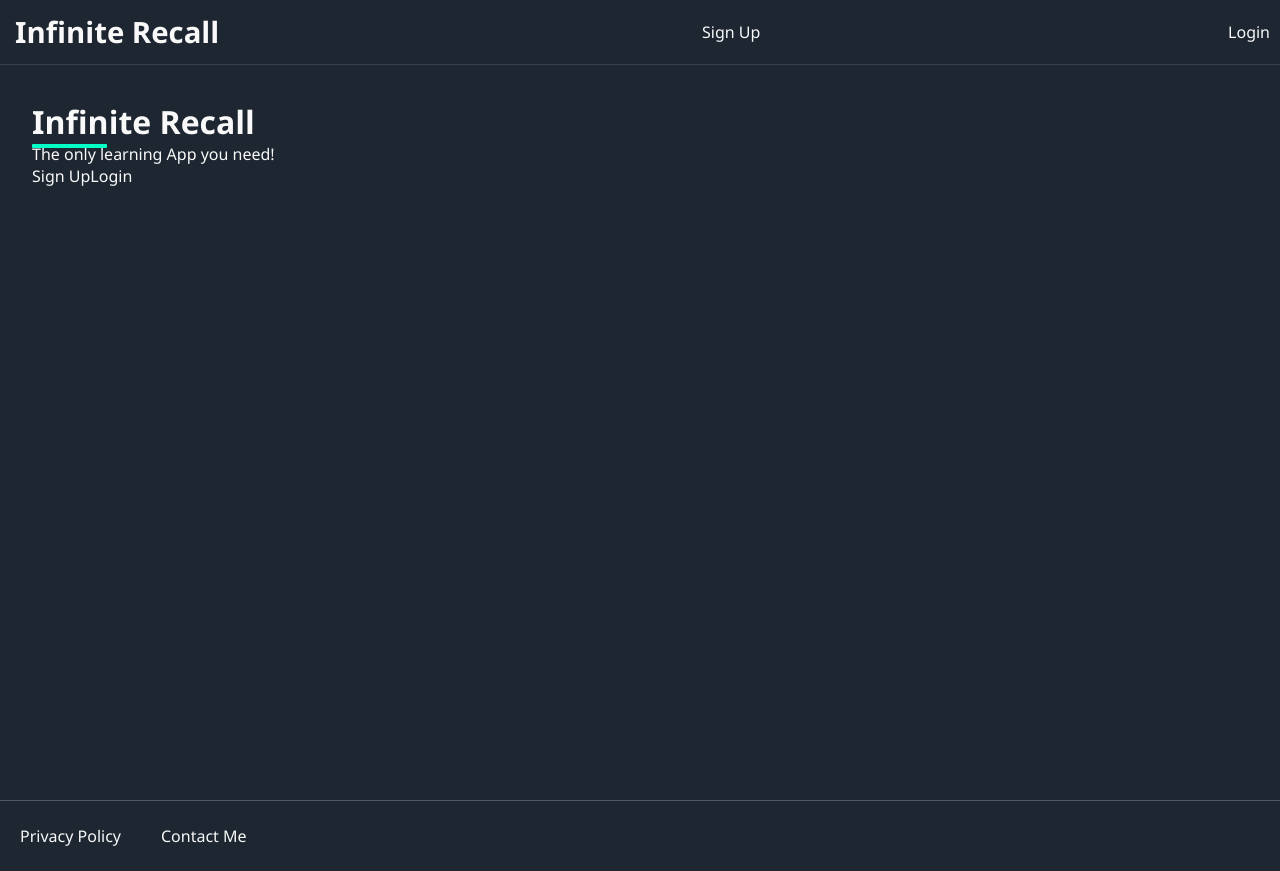
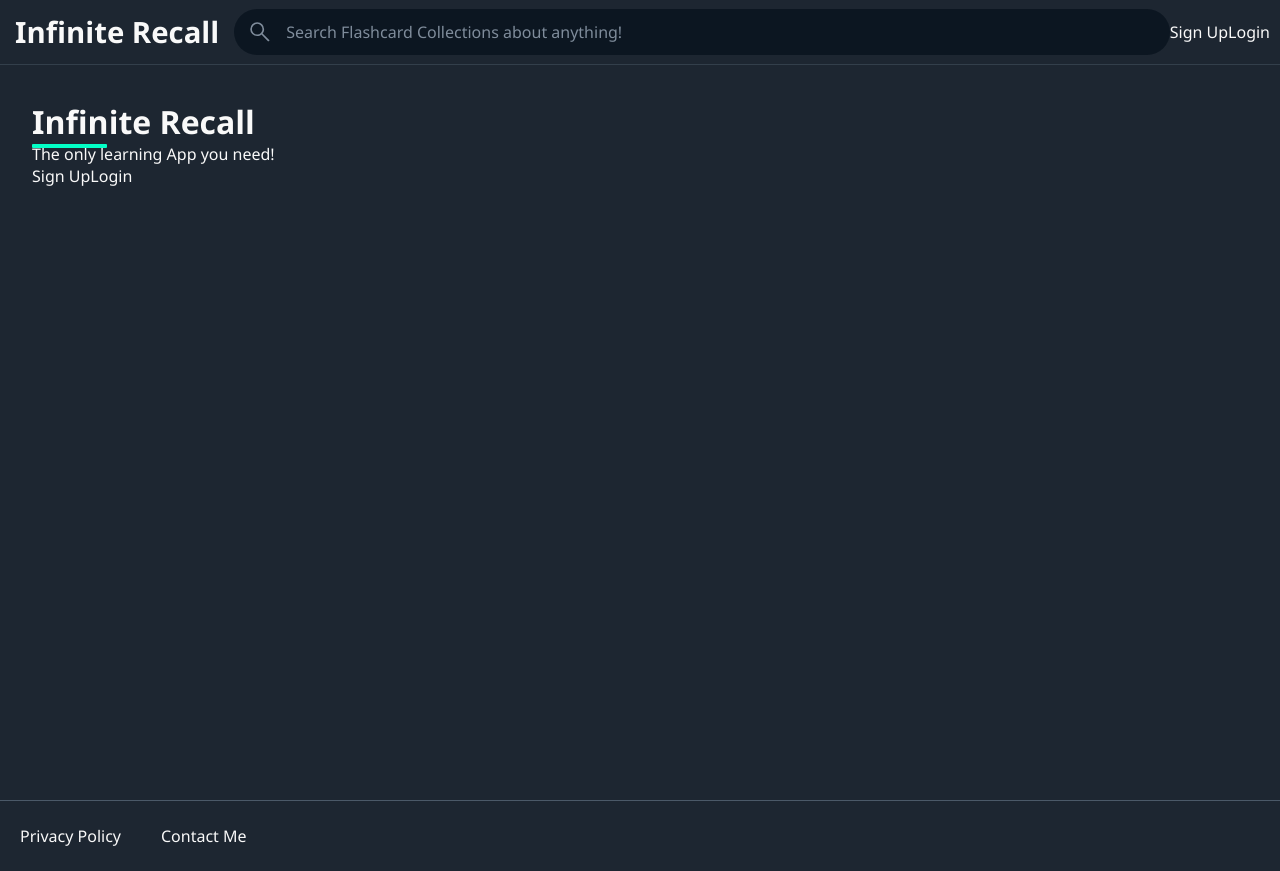
Before and after one commit to Fabian04HV/infinite-recall, a React (Create React App) app in the folder client/: page / in a window 1280 px wide. Built offline with nearby package versions, Linux system fonts and the light colour scheme.

Commit message:
Final Commit Friday

```diff
--- a/client/src/assets/index.css
+++ b/client/src/assets/index.css
@@ -195,3 +195,34 @@ footer a{
 #toggle-menu-checkbox:checked ~ label[for='toggle-menu-checkbox'] > .options-dropdown{
   display: flex;
 }
+
+.search-bar{
+  flex-grow: 1;
+  background-color: var(--color-1);
+  display: flex;
+  border-radius: 1000px;
+}
+.search-bar label{
+  padding: 10px 13px;
+  display: flex;
+  justify-content: center;
+  align-items: center;
+}
+.search-bar input{
+  font: inherit;
+  padding: 10px 10px 10px 0;
+  flex-grow: 1;
+  background: transparent;
+  border: none;
+  border-radius: 0 1000px 1000px 0;
+  color: var(--text-color);
+}
+.search-bar input:focus{
+  outline: none;
+}
+.search-bar input:focus::placeholder{
+  color: var(--accent-color);
+}
+.search-bar input::placeholder{
+  color: var(--color-5);
+}
--- a/client/src/components/Navbar.js
+++ b/client/src/components/Navbar.js
@@ -16,13 +16,20 @@ function Navbar(){
         {isLoggedIn && (
           <>
             <NavLink to={'/collections'}>My Flashcard Collections</NavLink>
-            <NavLink to={'/collection/create'}>Create Collection</NavLink>
             <NavLink to={'/notes'}>My Notes</NavLink>
           </>
         )}
       </div>
+      <div className='search-bar'>
+        <label htmlFor='search-input'>
+        <svg fill='var(--color-5)' xmlns="http://www.w3.org/2000/svg" height="26" viewBox="0 96 960 960" width="26"><path d="M774 913 533 672q-30 26-69.959 40.5T378 727q-108.162 0-183.081-75Q120 577 120 471t75-181q75-75 181.5-75t181 75Q632 365 632 471.15 632 514 618 554q-14 40-42 75l243 241q9 8.442 9 20.721t-9.913 22.192Q809 922 795.778 922q-13.222 0-21.778-9ZM377 667q81.25 0 138.125-57.5T572 471q0-81-56.875-138.5T377 275q-82.083 0-139.542 57.5Q180 390 180 471t57.458 138.5Q294.917 667 377 667Z"/></svg>
+        </label>
+        <input type='text' id='search-input' className='search-input' placeholder='Search Flashcard Collections about anything!'/>
+      </div>
+
       {isLoggedIn && (
         <>
+          <NavLink to={'/collection/create'} className='standard-button'><svg fill='var(--accent-color)' xmlns="http://www.w3.org/2000/svg" height="26" viewBox="0 96 960 960" width="26"><path d="M540.175 678q12.825 0 21.325-8.625T570 648V546h102q12.75 0 21.375-8.675 8.625-8.676 8.625-21.5 0-12.825-8.625-21.325T672 486H570V384q0-12.75-8.675-21.375-8.676-8.625-21.5-8.625-12.825 0-21.325 8.625T510 384v102H408q-12.75 0-21.375 8.675-8.625 8.676-8.625 21.5 0 12.825 8.625 21.325T408 546h102v102q0 12.75 8.675 21.375 8.676 8.625 21.5 8.625ZM260 856q-24 0-42-18t-18-42V236q0-24 18-42t42-18h560q24 0 42 18t18 42v560q0 24-18 42t-42 18H260Zm0-60h560V236H260v560ZM140 976q-24 0-42-18t-18-42V326q0-12.75 8.675-21.375 8.676-8.625 21.5-8.625 12.825 0 21.325 8.625T140 326v590h590q12.75 0 21.375 8.675 8.625 8.676 8.625 21.5 0 12.825-8.625 21.325T730 976H140Zm120-740v560-560Z"/></svg>Collection</NavLink>
           <NavLink className='profile-link' to={'/profile'}>
             <img src='https://encrypted-tbn0.gstatic.com/images?q=tbn:ANd9GcRnKB7XhauwEbA_S-MY_RKRzW_jtGmZbS1HeUpWsdAc&s' alt='Profile'/>
             <span>{user.username}</span>
```
Also changed, not shown: client/src/assets/svg-icons/search_FILL0_wght400_GRAD0_opsz48.svg (added).
